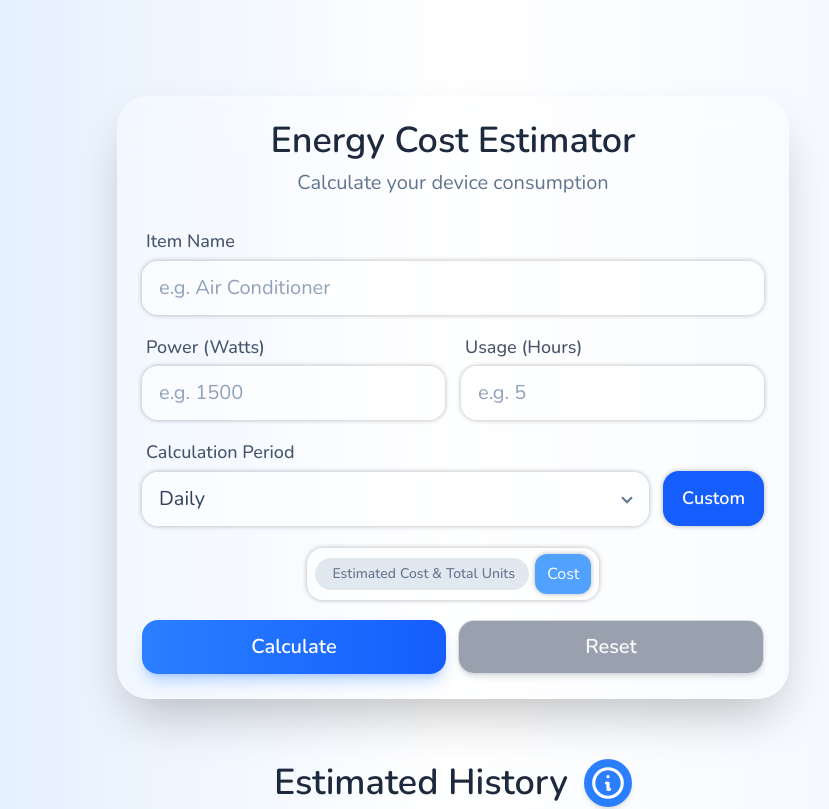
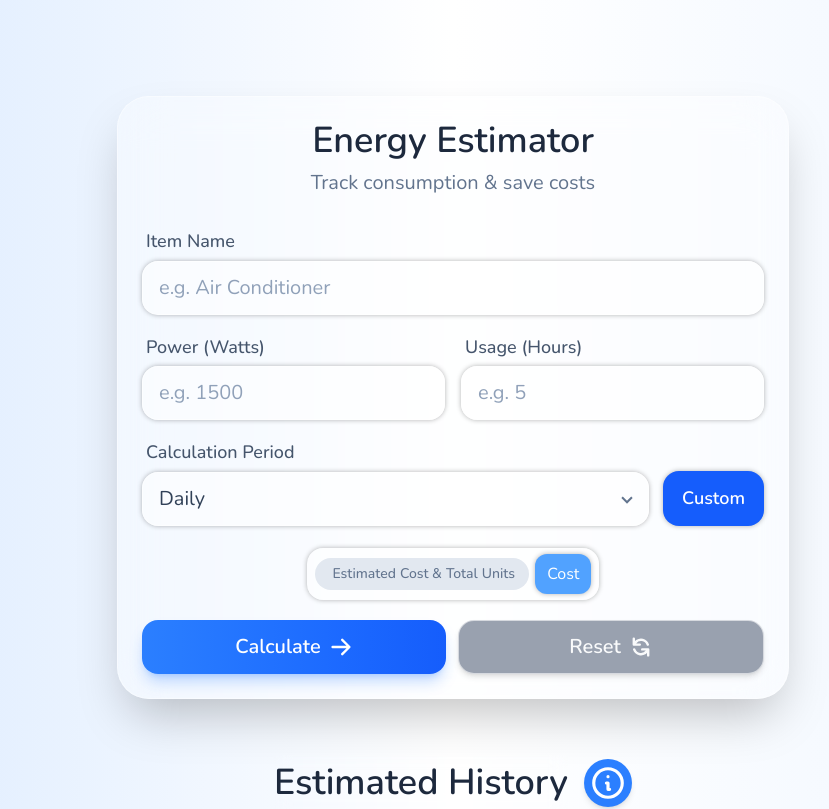
Before and after one commit to talhadevstudio30-lang/electricity-management, a React (Vite) app: page / in a window 1280 px wide. Shown: the top 809 px of the page, without its empty margins (187-1016 px from the left). Built offline with nearby package versions, Linux system fonts and the light colour scheme.

Commit message:
feat: Implement energy estimator form component and its styling.

```diff
--- a/src/Form.css
+++ b/src/Form.css
@@ -1,4 +1,4 @@
-@media only screen and (max-height:803px) {
+@media only screen and (max-height:937px) {
     .Form-Main-Container {
         height: auto;
     }
--- a/src/Form.jsx
+++ b/src/Form.jsx
@@ -128,7 +128,6 @@ function Form() {
         }
         setWatts('');
         setHours('');
-        setUnit_price('');
         setItem_name('');
     }
     const [total_price, settotal_price] = useState(false);
@@ -204,7 +203,7 @@ function Form() {
 
 
     return (
-        <div className="min-h-screen w-full flex flex-col items-center justify-start bg-linear-to-r from-blue-100 via-white to-blue-50 p-4 overflow-y-auto">
+        <div className="min-h-screen w-full flex flex-col items-center justify-start bg-[#F8FAFC] sm:bg-linear-to-r sm:from-blue-100 sm:via-white sm:to-blue-50 p-4 overflow-y-auto">
             {/* Background Decorative Elements */}
             <div className="fixed top-20 left-20 w-72 h-72 bg-blue-300 rounded-full mix-blend-multiply filter blur-xl opacity-30 animate-blob -z-10"></div>
             <div className="fixed top-20 right-20 w-72 h-72 bg-cyan-300 rounded-full mix-blend-multiply filter blur-xl opacity-30 animate-blob animation-delay-2000 -z-10"></div>
@@ -213,15 +212,35 @@ function Form() {
             <div className="Form-Main-Container w-full sm:w-2xl h-[97vh] sm:h-auto grid items-center justify-center mt-0 sm:mt-10">
 
                 {/* Form Section */}
-                <div className="relative w-full bg-white/30 backdrop-blur-xl border border-white/40 shadow-2xl rounded-4xl mt-10 overflow-hidden">
-                    <div className="px-6 py-6">
-
-                        <h1 className="text-3xl md:text-4xl font-semibold text-center text-slate-800 mb-2">
-                            Energy Cost Estimator
-                        </h1>
-                        <p className="text-center md:text-xl text-slate-500 mb-8">
-                            Calculate your device consumption
-                        </p>
+                <div className='block sm:hidden mb-2'>
+                    <div className="flex justify-between items-center">
+                        <div>
+                            <h1 className="text-2xl text-start font-semibold text-slate-800">
+                                Energy Estimator
+                            </h1>
+                            <p className="text-start text-md text-slate-500">
+                                Track consumption & save costs
+                            </p>
+                        </div>
+                        <div className="flex justify-center items-center px-4.5">
+                            <div className='rounded-full p-2 bg-white shadow-[0px_0px_5px_rgba(0,0,0,0.1)]'>
+                                <svg xmlns="http://www.w3.org/2000/svg" fill="none" viewBox="0 0 24 24" strokeWidth={1.5} stroke="currentColor" className="w-7 h-7 text-blue-500 rounded-full bg-[#FFFFFF]">
+                                    <path strokeLinecap="round" strokeLinejoin="round" d="M3.75 13.5l10.5-11.25L12 10.5h8.25L9.75 21.75 12 13.5H3.75z" />
+                                </svg>
+                            </div>
+                        </div>
+                    </div>
+                </div>
+                <div className="relative w-full bg-[#FFFFFF] sm:bg-white/30 backdrop-blur-xl border border-white/40 shadow-[0px_0px_10px_rgba(0,0,0,0.1)] sm:shadow-2xl rounded-4xl mt-2 sm:mt-10 overflow-hidden">
+                    <div className="sm:px-6 py-4.5 px-4.5 sm:py-6">
+                        <div className='hidden sm:block'>
+                            <h1 className="text-3xl md:text-4xl font-semibold text-center text-slate-800 mb-2">
+                                Energy Estimator
+                            </h1>
+                            <p className="text-center md:text-xl text-slate-500 mb-8">
+                                Track consumption & save costs
+                            </p>
+                        </div>
 
                         <form onSubmit={submit} className="space-y-5">
 
@@ -332,12 +351,18 @@ function Form() {
                             <FormResult form_result={form_result} kwh_value={kwh_value} form_info_btn={form_info_btn} cost_unit_value_btn={cost_unit_value_btn} unit_price_UI={unit_price_UI} />
 
                             {/* Buttons */}
-                            <div className="pt- flex gap-3">
-                                <button type="submit" className="flex-1 py-3 px-6 rounded-full sm:rounded-2xl bg-linear-to-r from-blue-500 to-blue-600 hover:from-blue-600 hover:to-blue-700 text-white font-semibold shadow-lg md:text-xl shadow-blue-500/30 transform transition-all hover:-translate-y-0.5 active:translate-y-0">
+                            <div className="flex flex-wrap-reverse sm:flex-nowrap gap-3">
+                                <button type="submit" className="flex-1 py-3 px-6 rounded-full sm:rounded-2xl bg-linear-to-r from-blue-500 to-blue-600 hover:from-blue-600 hover:to-blue-700 text-white font-semibold shadow-lg md:text-xl shadow-blue-500/30 transform transition-all hover:-translate-y-0.5 active:translate-y-0 flex items-center justify-center gap-2">
                                     Calculate
+                                    <svg xmlns="http://www.w3.org/2000/svg" className="h-5 w-5 md:h-6 md:w-6" viewBox="0 0 20 20" fill="currentColor">
+                                        <path fillRule="evenodd" d="M10.293 3.293a1 1 0 011.414 0l6 6a1 1 0 010 1.414l-6 6a1 1 0 01-1.414-1.414L14.586 11H3a1 1 0 110-2h11.586l-4.293-4.293a1 1 0 010-1.414z" clipRule="evenodd" />
+                                    </svg>
                                 </button>
-                                <button type="button" onClick={handleReset} className="flex-1 py-3 px-6 rounded-full text-gray-50 font-semibold border sm:rounded-2xl border-white/60 shadow-md bg-gray-400 hover:bg-gray-500 transform transition-all md:text-xl hover:-translate-y-0.5 active:translate-y-0 ">
+                                <button type="button" onClick={handleReset} className="flex-1 py-3 px-6 rounded-full text-gray-50 font-semibold border sm:rounded-2xl border-white/60 shadow-md bg-gray-400 hover:bg-gray-500 transform transition-all md:text-xl hover:-translate-y-0.5 active:translate-y-0 flex items-center justify-center gap-2 ">
                                     Reset
+                                    <svg xmlns="http://www.w3.org/2000/svg" className="h-5 w-5 md:h-6 md:w-6" viewBox="0 0 20 20" fill="currentColor">
+                                        <path fillRule="evenodd" d="M4 2a1 1 0 011 1v2.101a7.002 7.002 0 0111.601 2.566 1 1 0 11-1.885.666A5.002 5.002 0 005.999 7H9a1 1 0 010 2H4a1 1 0 01-1-1V3a1 1 0 011-1zm.008 9.057a1 1 0 011.276.61A5.002 5.002 0 0014.001 13H11a1 1 0 110-2h5a1 1 0 011 1v5a1 1 0 11-2 0v-2.101a7.002 7.002 0 01-11.601-2.566 1 1 0 01.61-1.276z" clipRule="evenodd" />
+                                    </svg>
                                 </button>
                             </div>
 
@@ -351,7 +376,7 @@ function Form() {
                     <Results results={results} getPeriodLabel={getPeriodLabel} total_units={total_units} total_price={total_price} />
                 </Suspense>
             </div>
-        </div>
+        </div >
     )
 }
 
```
